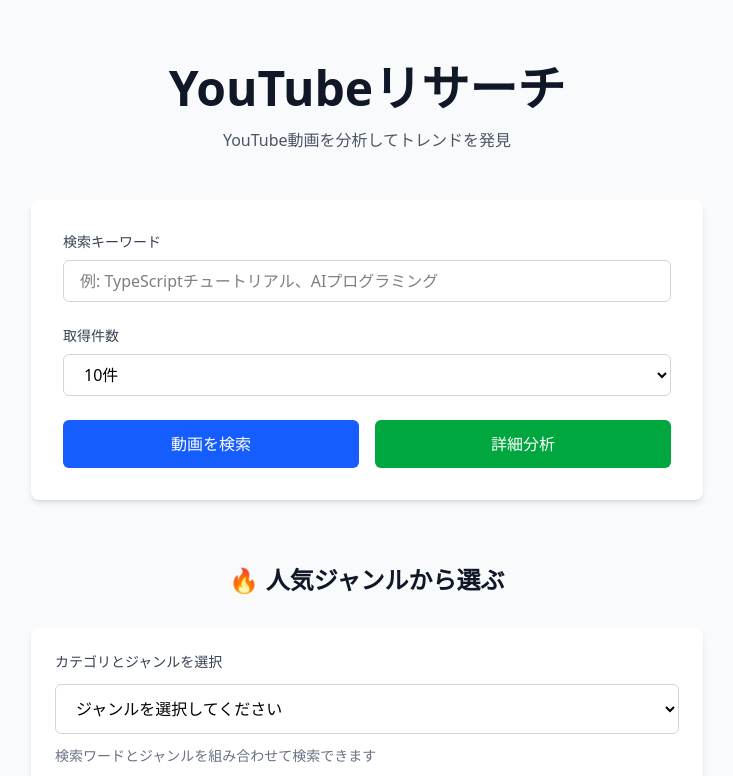
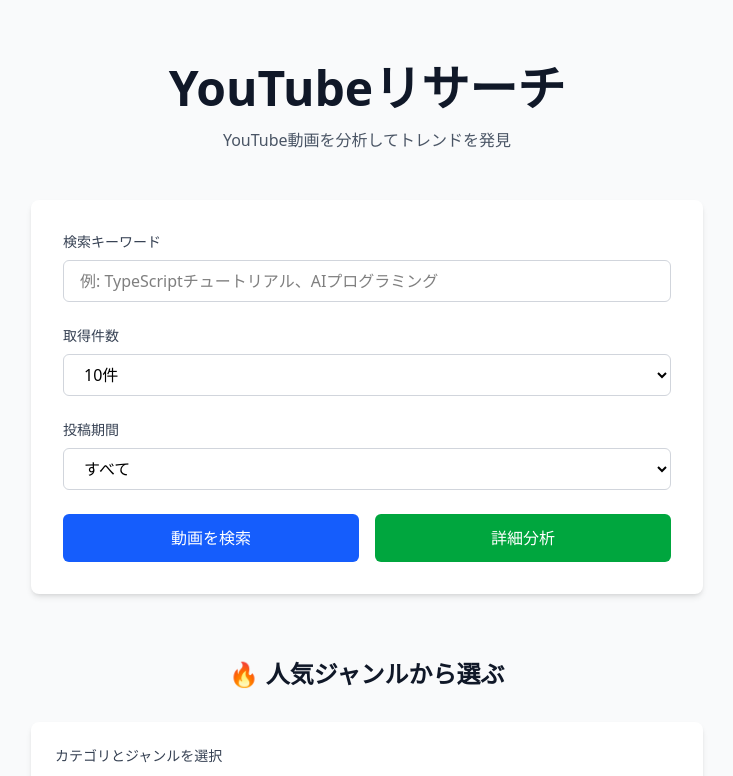
Before and after one commit to yuco944/my-project, a Next.js app: page / in a window 1280 px wide. Shown: the top 776 px of the page, without its empty margins (273-1006 px from the left). Built offline with nearby package versions, Linux system fonts and the light colour scheme.

Commit message:
feat: 投稿期間フィルタ機能を追加（過去24時間/1週間/1ヶ月/1年/すべて）

```diff
--- a/app/api/youtube/research/route.ts
+++ b/app/api/youtube/research/route.ts
@@ -8,6 +8,7 @@
     const searchParams = request.nextUrl.searchParams;
     const query = searchParams.get('q');
     const maxResults = parseInt(searchParams.get('max') || '20', 10);
+    const period = searchParams.get('period') || 'all';
 
     if (!query) {
       return NextResponse.json(
@@ -19,7 +20,7 @@
     const service = new YouTubeResearchService(process.env.YOUTUBE_API_KEY);
 
     // Get search results
-    const searchResults = await service.searchVideos(query, maxResults);
+    const searchResults = await service.searchVideos(query, maxResults, period);
 
     // Get detailed info for each video
     const videoInfoPromises = searchResults.map(result =>
--- a/app/api/youtube/search/route.ts
+++ b/app/api/youtube/search/route.ts
@@ -8,6 +8,7 @@
     const searchParams = request.nextUrl.searchParams;
     const query = searchParams.get('q');
     const maxResults = parseInt(searchParams.get('max') || '10', 10);
+    const period = searchParams.get('period') || 'all';
 
     if (!query) {
       return NextResponse.json(
@@ -17,7 +18,7 @@
     }
 
     const service = new YouTubeResearchService(process.env.YOUTUBE_API_KEY);
-    const results = await service.searchVideos(query, maxResults);
+    const results = await service.searchVideos(query, maxResults, period);
 
     return NextResponse.json(results);
   } catch (error) {
--- a/app/page.tsx
+++ b/app/page.tsx
@@ -16,6 +16,7 @@
   const [query, setQuery] = useState('');
   const [selectedGenre, setSelectedGenre] = useState('');
   const [maxResults, setMaxResults] = useState(10);
+  const [period, setPeriod] = useState('all');
   const router = useRouter();
 
   const buildSearchQuery = () => {
@@ -33,7 +34,7 @@
     e.preventDefault();
     const searchQuery = buildSearchQuery();
     if (searchQuery) {
-      router.push(`/search?q=${encodeURIComponent(searchQuery)}&max=${maxResults}`);
+      router.push(`/search?q=${encodeURIComponent(searchQuery)}&max=${maxResults}&period=${period}`);
     }
   };
 
@@ -41,7 +42,7 @@
     e.preventDefault();
     const searchQuery = buildSearchQuery();
     if (searchQuery) {
-      router.push(`/research?q=${encodeURIComponent(searchQuery)}&max=${maxResults}`);
+      router.push(`/research?q=${encodeURIComponent(searchQuery)}&max=${maxResults}&period=${period}`);
     }
   };
 
@@ -91,6 +92,24 @@
                 <option value={10}>10件</option>
                 <option value={20}>20件</option>
                 <option value={50}>50件</option>
+              </select>
+            </div>
+
+            <div>
+              <label htmlFor="period" className="block text-sm font-medium text-gray-700 mb-2">
+                投稿期間
+              </label>
+              <select
+                id="period"
+                value={period}
+                onChange={(e) => setPeriod(e.target.value)}
+                className="w-full px-4 py-2 border border-gray-300 rounded-md focus:ring-2 focus:ring-blue-500 focus:border-transparent"
+              >
+                <option value="all">すべて</option>
+                <option value="day">過去24時間</option>
+                <option value="week">過去1週間</option>
+                <option value="month">過去1ヶ月</option>
+                <option value="year">過去1年</option>
               </select>
             </div>
 
--- a/src/features/youtube-research/client.ts
+++ b/src/features/youtube-research/client.ts
@@ -27,18 +27,46 @@
    * Search for YouTube videos
    * @param query - Search query string
    * @param maxResults - Maximum number of results (default: 10, max: 50)
+   * @param period - Time period filter (day, week, month, year, all)
    * @returns Promise with search results
    */
-  async searchVideos(query: string, maxResults = 10): Promise<VideoSearchResult[]> {
+  async searchVideos(query: string, maxResults = 10, period: string = 'all'): Promise<VideoSearchResult[]> {
     try {
+      const params: Record<string, string | number> = {
+        part: 'snippet',
+        q: query,
+        type: 'video',
+        maxResults: Math.min(maxResults, 50),
+        key: this.apiKey,
+      };
+
+      // Add publishedAfter filter based on period
+      if (period !== 'all') {
+        const now = new Date();
+        let publishedAfter: Date;
+
+        switch (period) {
+          case 'day':
+            publishedAfter = new Date(now.getTime() - 24 * 60 * 60 * 1000);
+            break;
+          case 'week':
+            publishedAfter = new Date(now.getTime() - 7 * 24 * 60 * 60 * 1000);
+            break;
+          case 'month':
+            publishedAfter = new Date(now.getTime() - 30 * 24 * 60 * 60 * 1000);
+            break;
+          case 'year':
+            publishedAfter = new Date(now.getTime() - 365 * 24 * 60 * 60 * 1000);
+            break;
+          default:
+            publishedAfter = new Date(0);
+        }
+
+        params.publishedAfter = publishedAfter.toISOString();
+      }
+
       const response = await this.client.get('/search', {
-        params: {
-          part: 'snippet',
-          q: query,
-          type: 'video',
-          maxResults: Math.min(maxResults, 50),
-          key: this.apiKey,
-        },
+        params,
       });
 
       return response.data.items.map((item: any) => ({
--- a/src/features/youtube-research/index.ts
+++ b/src/features/youtube-research/index.ts
@@ -25,11 +25,12 @@
    * Search for YouTube videos
    * @param query - Search query string
    * @param maxResults - Maximum number of results (default: 10)
+   * @param period - Time period filter (day, week, month, year, all)
    * @returns Promise with search results
    */
-  async searchVideos(query: string, maxResults = 10): Promise<VideoSearchResult[]> {
-    console.log(`Searching videos: ${query}`);
-    return await this.client.searchVideos(query, maxResults);
+  async searchVideos(query: string, maxResults = 10, period = 'all'): Promise<VideoSearchResult[]> {
+    console.log(`Searching videos: ${query} (period: ${period})`);
+    return await this.client.searchVideos(query, maxResults, period);
   }
 
   /**
@@ -146,11 +147,12 @@
    * Complete research workflow
    * @param query - Search query
    * @param maxResults - Maximum number of results
+   * @param period - Time period filter
    * @returns Complete research report
    */
-  async performResearch(query: string, maxResults = 20): Promise<string> {
+  async performResearch(query: string, maxResults = 20, period = 'all'): Promise<string> {
     // Search for videos
-    const searchResults = await this.searchVideos(query, maxResults);
+    const searchResults = await this.searchVideos(query, maxResults, period);
 
     // Get detailed info for each video
     const videoInfoPromises = searchResults.map((result) =>
```
